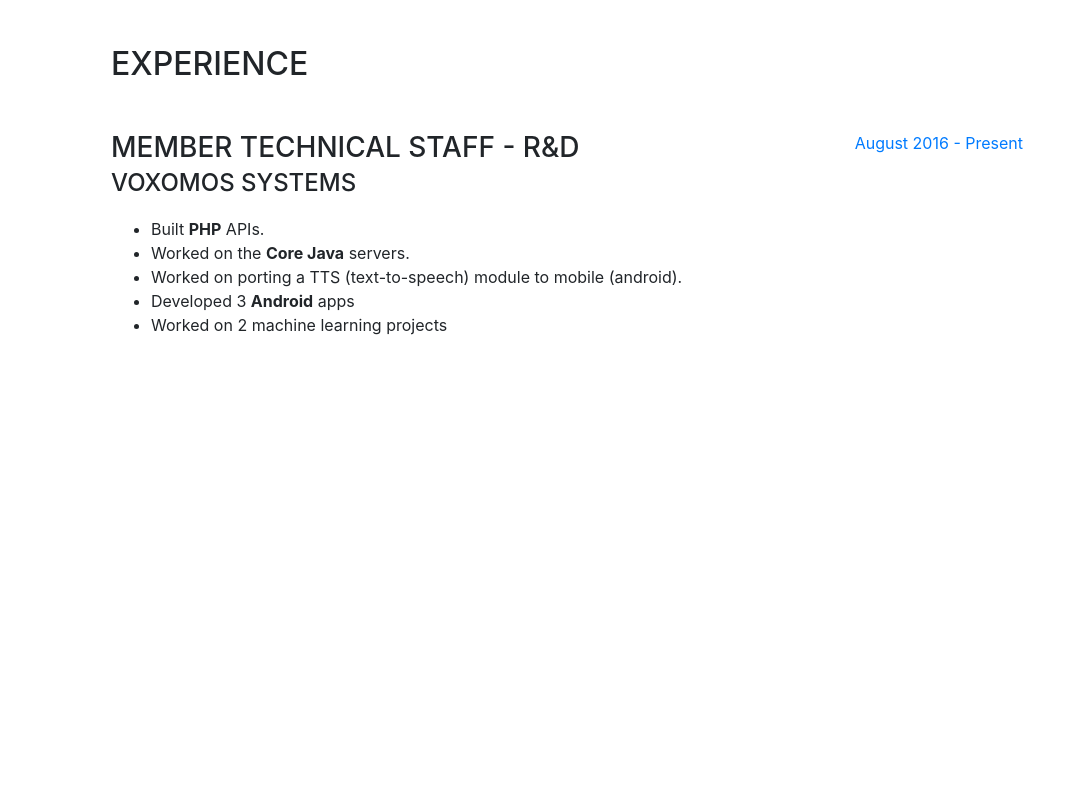
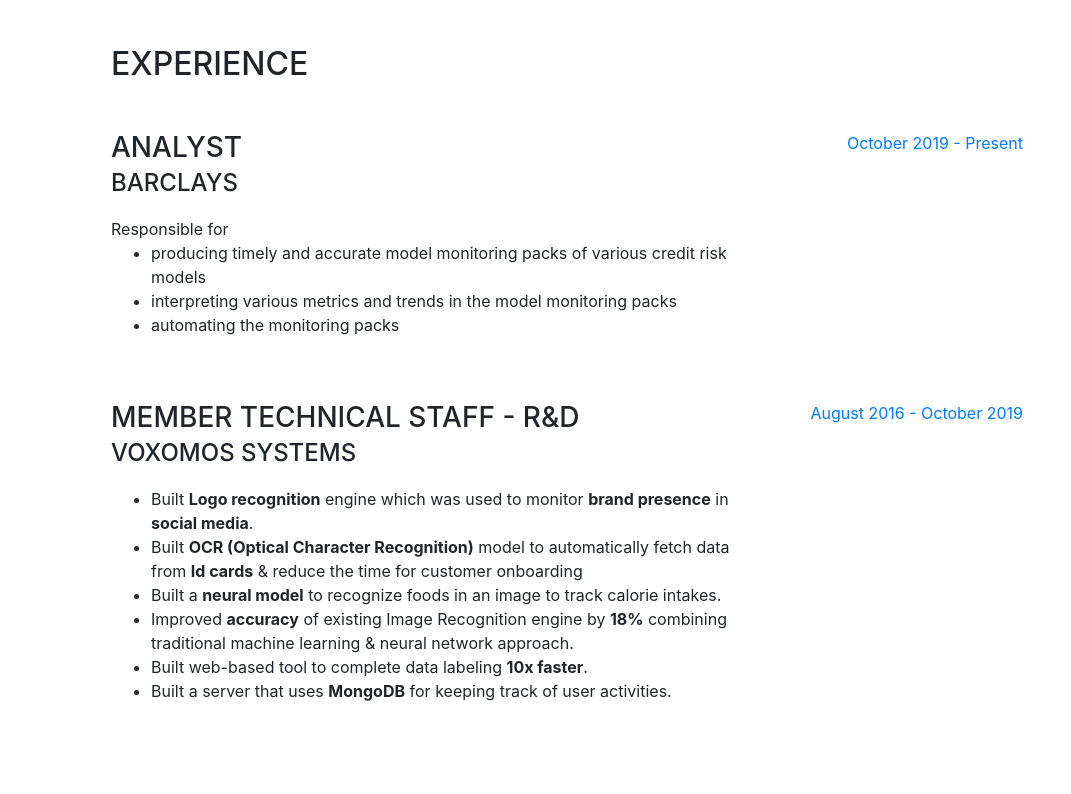
Before and after one commit to kantajitshaw/kantajitshaw.github.io, a website with bundled scripts: page index.html in a window 1280 px wide. Shown: the part 804-1598 px from the top of the page, without its empty margins (209-1280 px from the left). Built offline with nearby package versions, Linux system fonts and the light colour scheme; a web font is replaced by a local one.

Commit message:
Updated new experiences

```diff
--- a/index.html
+++ b/index.html
@@ -69,9 +69,9 @@
         <div class="subheading mb-5">Noida · +91-988-388-6381 ·
           <a href="mailto:kantajitshaw@gmail.com">kantajitshaw@gmail.com</a>
         </div>
-        <p class="lead mb-5">I&#39;m Kantajit Shaw and I&#39;m an Android Developer and Backend developer, currently living in Noida, India. I have a Master&nbsp;of Science degree in Computer Science&nbsp;from <a href="http://rkmvu.ac.in/" target="_blank" data-content="http://rkmvu.ac.in/" data-type="external" rel="nofollow">Ramakrishna Mission Vivekananda University</a>
-        	<br/>While I mostly worked on Android Studio, I also have experience on core PHP, server-side Java.
-<br/>I&#39;m very much interested about Machine Learning/ AI. </span>
+        <p class="lead mb-5">I&#39;m Kantajit Shaw and I&#39;m an Analyst/ Machine learning developer, currently living in Noida, India. I have a Master&nbsp;of Science degree in Computer Science&nbsp;from <a href="http://rkmvu.ac.in/" target="_blank" data-content="http://rkmvu.ac.in/" data-type="external" rel="nofollow">Ramakrishna Mission Vivekananda University</a>
+        	<br/>Other than ML/DL, I also have experience building PHP/Java Servers &amp; Android applications.
+<br/>I&#39;m very much interested in NLP &amp; Image processing. </span>
 
 <br/><span class="color_19">I love listening to music, watching movies in my spare time.</span></p>
         <div class="social-icons">
@@ -99,18 +99,35 @@
 
         <div class="resume-item d-flex flex-column flex-md-row justify-content-between mb-5">
           <div class="resume-content">
+            <h3 class="mb-0">Analyst</h3>
+            <div class="subheading mb-3">Barclays</div>
+            Responsible for
+            <ul>
+              <li>producing timely and accurate model monitoring packs of various credit risk models</li>
+              <li>interpreting various metrics and trends in the model monitoring packs</li>
+              <li>automating the monitoring packs</li>
+            </ul>
+          </div>
+          <div class="resume-date text-md-right">
+            <span class="text-primary">October 2019 - Present</span>
+          </div>
+        </div>
+
+        <div class="resume-item d-flex flex-column flex-md-row justify-content-between mb-5">
+          <div class="resume-content">
             <h3 class="mb-0">Member technical Staff - R&D</h3>
             <div class="subheading mb-3">VOXOMOS SYSTEMS</div>
             <ul>
-              <li>Built <b>PHP</b> APIs.</li>
-              <li>Worked on the <b>Core Java</b> servers.</li>
-              <li>Worked on porting a TTS (text-to-speech) module to mobile (android).</li>
-              <li>Developed 3 <b>Android</b> apps</li>
-              <li>Worked on 2 machine learning projects</li>
+              <li>Built <b>Logo recognition</b> engine which was used to monitor <b>brand presence</b> in <b>social media</b>. </li>
+              <li>Built <b>OCR (Optical Character Recognition)</b> model to automatically fetch data from <b>Id cards</b> &amp; reduce the time for customer onboarding </li>
+              <li>Built a <b>neural model</b> to recognize foods in an image to track calorie intakes. </li>
+              <li>Improved <b>accuracy</b> of existing Image Recognition engine by <b>18%</b> combining traditional machine learning &amp; neural network approach. </li>
+              <li>Built web-based tool to complete data labeling <b>10x faster</b>. </li>
+              <li>Built a server that uses <b>MongoDB</b> for keeping track of user activities.</li>
             </ul>
           </div>
           <div class="resume-date text-md-right">
-            <span class="text-primary">August 2016 - Present</span>
+            <span class="text-primary">August 2016 - October 2019</span>
           </div>
         </div>
 
@@ -196,13 +213,13 @@
         <ul class="fa-ul mb-0">
           <li>
             <i class="fa-li fa fa-check"></i>
+            Machine Learning</li>
+          <li>
+            <i class="fa-li fa fa-check"></i>
             Backend Development</li>
           <li>
             <i class="fa-li fa fa-check"></i>
             Android Development</li>
-          <li>
-            <i class="fa-li fa fa-check"></i>
-            Machine Learning</li>
         </ul>
       </div>
     </section>
@@ -211,7 +228,7 @@
     <section class="resume-section p-3 p-lg-5 d-flex align-items-center" id="interests">
       <div class="w-100">
         <h2 class="mb-5">Interests</h2>
-        <p>Apart from being a backend/android developer, I enjoy learning new technologies/tools. I'm curious about NLP (Natural language processing).</p>
+        <p>I enjoy learning new technologies/tools. I'm curious about NLP (Natural language processing).</p>
         <p class="mb-0">When not learning/working, I enjoy watching movies, hanging out with friends. I spend some of my spare time reading Medium articles, following Reddit threads.</p>
       </div>
     </section>
```
